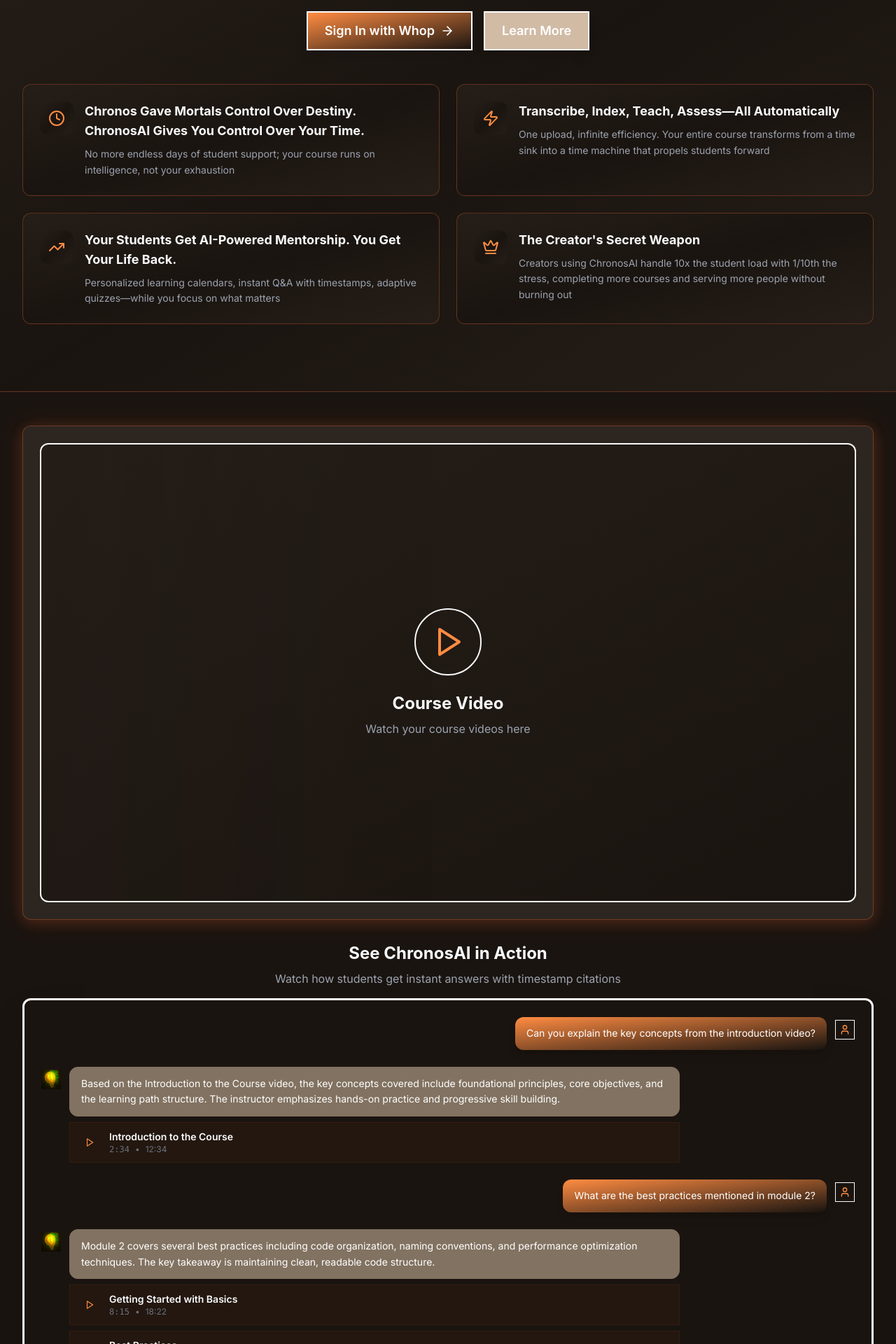
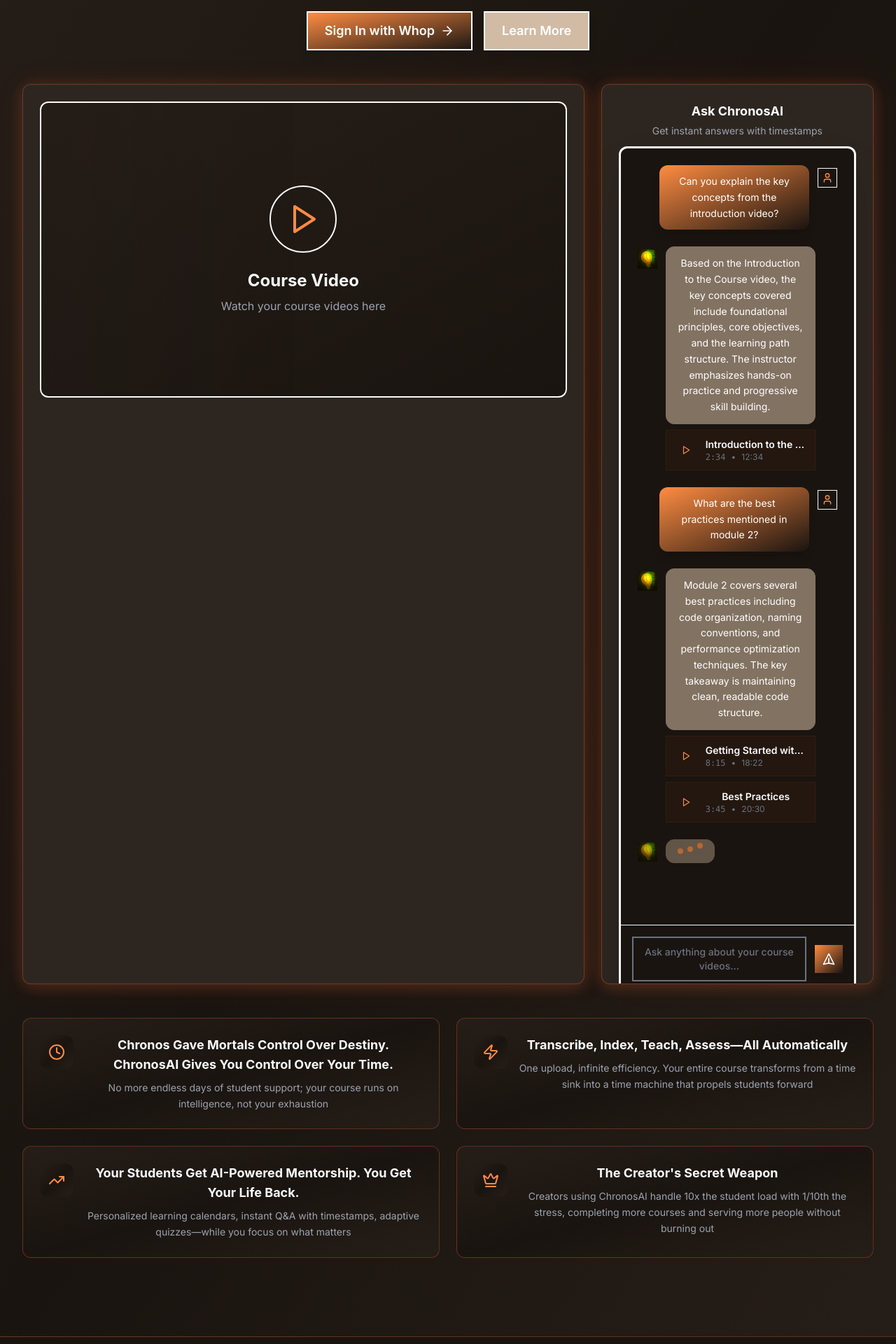
Before and after one commit to Agentic-Person/ChronosAI-Whop-App, a Next.js app: page / in a window 1280 px wide. Shown: the part 200-2120 px from the top of the page at 70% size. Built offline with nearby package versions, Linux system fonts and the light colour scheme.

Commit message:
Rearrange landing page: video (2/3) + AI chat (1/3) side-by-side under title, benefits below

```diff
--- a/app/page.tsx
+++ b/app/page.tsx
@@ -57,7 +57,7 @@
             </p>
 
             {/* CTA Buttons */}
-            <div className="flex flex-col sm:flex-row gap-4 justify-center">
+            <div className="flex flex-col sm:flex-row gap-4 justify-center mb-12">
               <a href="/api/whop/auth/login">
                 <button className="inline-flex items-center justify-center gap-2 px-6 py-3 bg-gradient-to-br from-accent-orange to-accent-orange/90 text-white rounded-lg font-semibold text-lg hover:opacity-90 transition-all shadow-lg border-2 border-white transform hover:scale-105">
                   Sign In with Whop
@@ -70,53 +70,17 @@
                 </button>
               </Link>
             </div>
-          </motion.div>
 
-          {/* Benefits Grid */}
-          <div className="grid grid-cols-1 md:grid-cols-2 gap-6 mb-8">
-            {benefits.map((benefit, index) => {
-              const Icon = benefit.icon;
-              return (
+            {/* Video + AI Chat Side by Side */}
             <motion.div
-                  key={index}
               initial={{ opacity: 0, y: 20 }}
               animate={{ opacity: 1, y: 0 }}
-                  transition={{ duration: 0.6, delay: index * 0.1 }}
-                  className="group relative bg-gradient-to-br from-bg-card/80 to-bg-app/80 backdrop-blur-sm rounded-xl p-6 border border-border-primary hover:border-accent-orange/50 transition-all duration-300 hover:shadow-lg hover:shadow-accent-orange/10"
+              transition={{ duration: 0.6, delay: 0.2 }}
+              className="grid grid-cols-1 lg:grid-cols-3 gap-6 mb-12"
             >
-                  <div className="flex gap-4">
-                    <div className="flex-shrink-0">
-                      <div className="w-12 h-12 rounded-xl bg-gradient-to-br from-accent-orange/20 to-accent-purple/20 flex items-center justify-center group-hover:scale-110 transition-transform">
-                        <Icon className="w-6 h-6 text-accent-orange" />
-                      </div>
-                    </div>
-                    <div className="flex-1">
-                      <h3 className="text-lg font-bold text-text-primary mb-2 group-hover:text-accent-orange transition-colors">
-                        {benefit.title}
-                      </h3>
-                      <p className="text-sm text-text-secondary leading-relaxed">
-                        {benefit.description}
-                      </p>
-                    </div>
-                  </div>
-                </motion.div>
-              );
-            })}
-          </div>
-        </div>
-      </div>
-
-      {/* Main Content */}
-      <div id="demo" className="max-w-7xl mx-auto px-4 sm:px-6 lg:px-8 py-12">
-        {/* Video Section - Full Width */}
-        <motion.div
-          initial={{ opacity: 0, y: 20 }}
-          whileInView={{ opacity: 1, y: 0 }}
-          transition={{ duration: 0.6 }}
-          viewport={{ once: true }}
-          className="mb-8"
-        >
-          <Card padding="lg" className="overflow-hidden">
+              {/* Video Placeholder - 2/3 width */}
+              <div className="lg:col-span-2">
+                <Card padding="lg" className="overflow-hidden h-full">
                   <div className="aspect-video bg-gradient-to-br from-bg-sidebar to-bg-app rounded-xl border-2 border-accent-orange/30 flex items-center justify-center relative overflow-hidden">
                     {/* Video Placeholder Content */}
                     <div className="text-center z-10">
@@ -135,34 +99,69 @@
                     </div>
                   </div>
                 </Card>
+              </div>
+
+              {/* AI Chat Preview - 1/3 width */}
+              <div className="lg:col-span-1">
+                <Card padding="lg" className="overflow-hidden h-full">
+                  <div className="mb-3">
+                    <h3 className="text-lg font-bold text-text-primary mb-1">
+                      Ask ChronosAI
+                    </h3>
+                    <p className="text-sm text-text-secondary">
+                      Get instant answers with timestamps
+                    </p>
+                  </div>
+                  <StaticChatPreview className="w-full min-h-[400px] lg:min-h-[500px]" />
+                </Card>
+              </div>
             </motion.div>
 
-        {/* AI Chat Demo - Full Width Underneath */}
+            {/* Benefits Grid - Below Video/AI Chat */}
             <motion.div
               initial={{ opacity: 0, y: 20 }}
-          whileInView={{ opacity: 1, y: 0 }}
-          transition={{ duration: 0.6, delay: 0.2 }}
-          viewport={{ once: true }}
-          className="mb-8"
+              animate={{ opacity: 1, y: 0 }}
+              transition={{ duration: 0.6, delay: 0.4 }}
+              className="grid grid-cols-1 md:grid-cols-2 gap-6"
             >
-          <div className="text-center mb-4">
-            <h2 className="text-2xl font-bold text-text-primary mb-2">
-              See ChronosAI in Action
-            </h2>
-            <p className="text-text-secondary">
-              Watch how students get instant answers with timestamp citations
+              {benefits.map((benefit, index) => {
+                const Icon = benefit.icon;
+                return (
+                  <div
+                    key={index}
+                    className="group relative bg-gradient-to-br from-bg-card/80 to-bg-app/80 backdrop-blur-sm rounded-xl p-6 border border-border-primary hover:border-accent-orange/50 transition-all duration-300 hover:shadow-lg hover:shadow-accent-orange/10"
+                  >
+                    <div className="flex gap-4">
+                      <div className="flex-shrink-0">
+                        <div className="w-12 h-12 rounded-xl bg-gradient-to-br from-accent-orange/20 to-accent-purple/20 flex items-center justify-center group-hover:scale-110 transition-transform">
+                          <Icon className="w-6 h-6 text-accent-orange" />
+                        </div>
+                      </div>
+                      <div className="flex-1">
+                        <h3 className="text-lg font-bold text-text-primary mb-2 group-hover:text-accent-orange transition-colors">
+                          {benefit.title}
+                        </h3>
+                        <p className="text-sm text-text-secondary leading-relaxed">
+                          {benefit.description}
                         </p>
                       </div>
-          <StaticChatPreview className="w-full min-h-[600px]" />
+                    </div>
+                  </div>
+                );
+              })}
             </motion.div>
+          </motion.div>
+        </div>
+      </div>
 
       {/* Final CTA Section */}
+      <div id="demo" className="max-w-7xl mx-auto px-4 sm:px-6 lg:px-8 py-16">
         <motion.div
           initial={{ opacity: 0, y: 20 }}
           whileInView={{ opacity: 1, y: 0 }}
           transition={{ duration: 0.6 }}
           viewport={{ once: true }}
-          className="text-center mt-16"
+          className="text-center"
         >
           <h2 className="text-4xl md:text-5xl font-bold mb-6">
             Ready to Transform Your Content?
```
Lines whose indentation alone changed are shown as unchanged.
